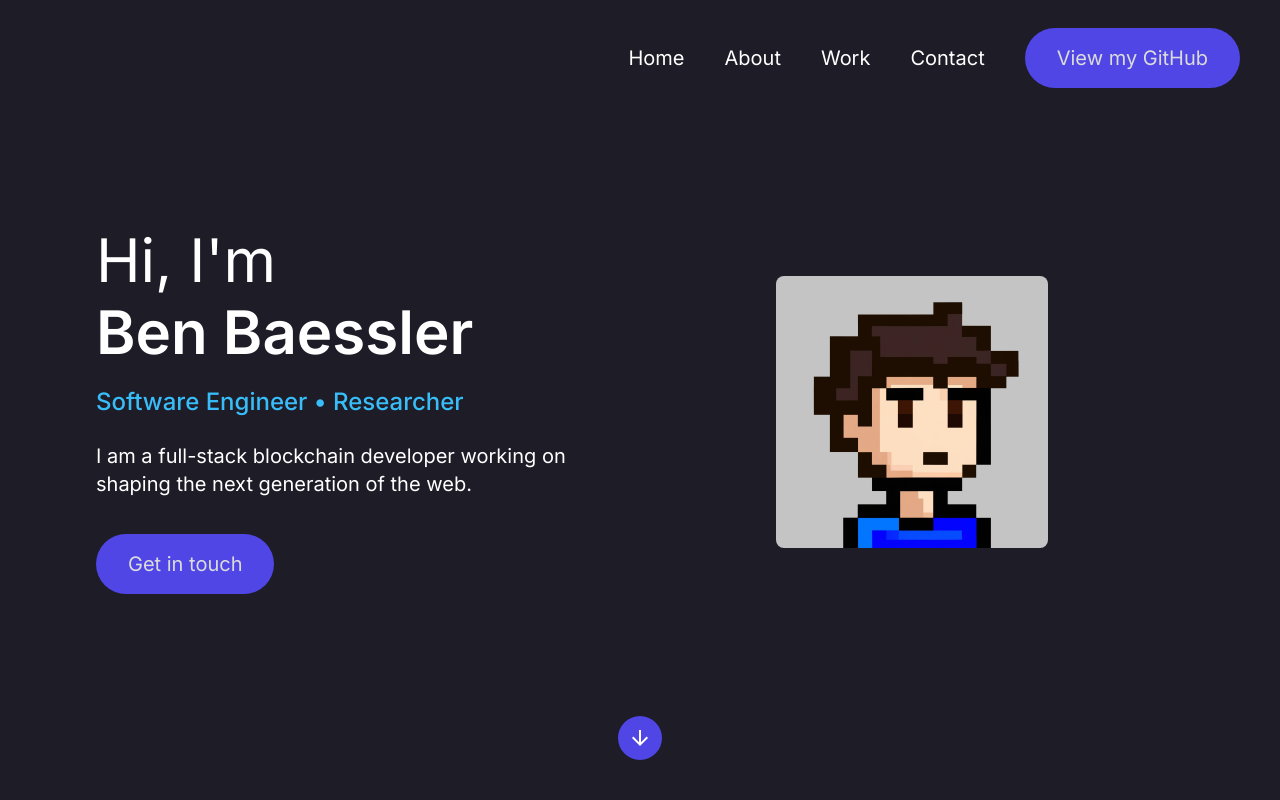
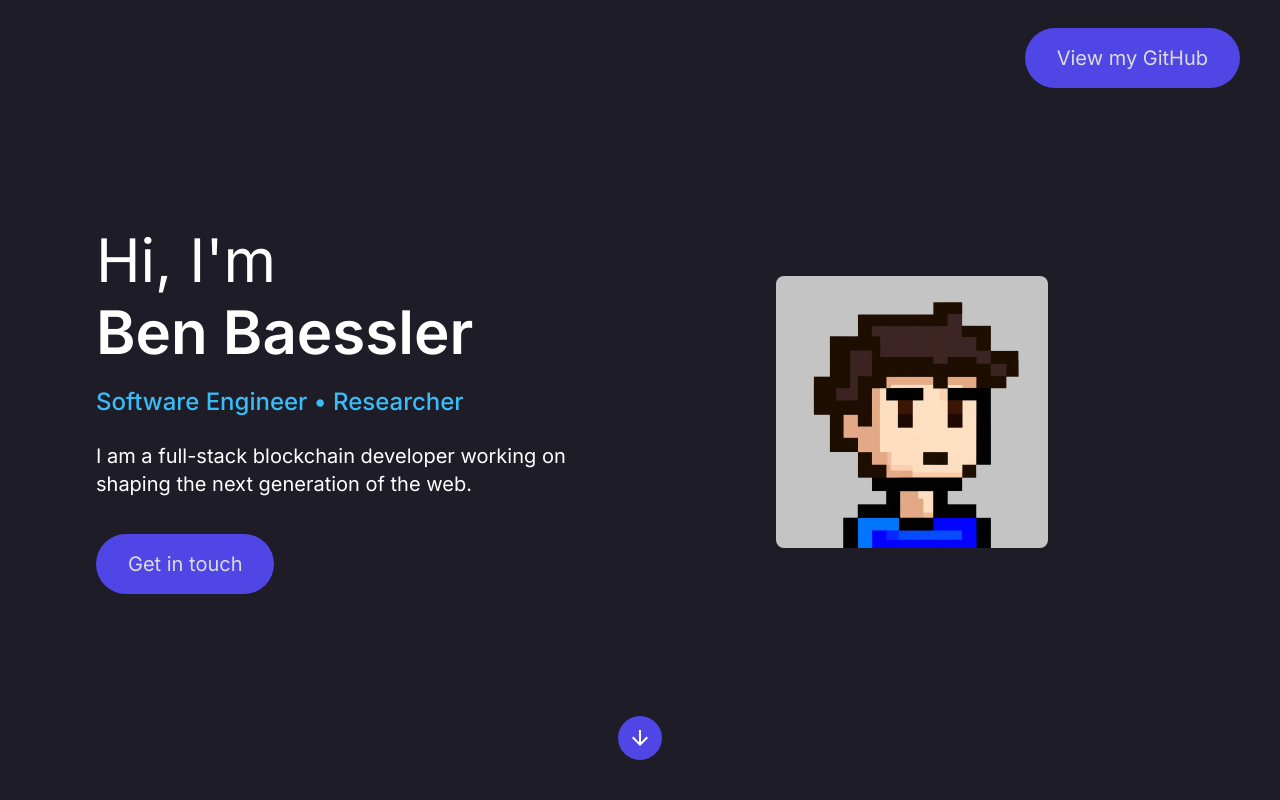
Before and after one commit to benbaessler/my-portfolio, a Next.js app: page / in a window 1280 px wide. Shown: the top 800 px of the page. Built offline with nearby package versions, Linux system fonts and the light colour scheme.

Commit message:
chore: remove navbar links

```diff
--- a/src/components/Navbar.tsx
+++ b/src/components/Navbar.tsx
@@ -6,18 +6,6 @@ import Button from "@/components/Button";
 const Navbar: FC = () => {
   return (
     <nav className="fixed top-0 right-0 py-7 px-10 space-x-10 text-xl">
-      {[
-        ["Home", "#home"],
-        ["About", "#about"],
-        ["Work", "#work"],
-        ["Contact", "#contact"],
-      ].map(([title, href]) => (
-        <Link href={href} key={title}>
-          <span className="cursor-pointer hover:text-sky-400 transition-colors duration-200">
-            {title}
-          </span>
-        </Link>
-      ))}
       <Button text="View my GitHub" href="https://github.com/benbaessler" />
     </nav>
   );
```
